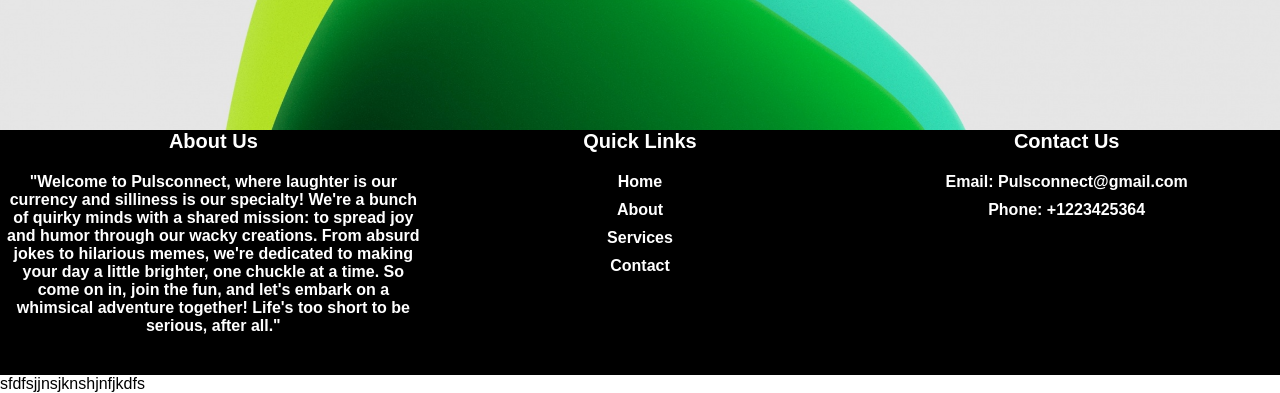
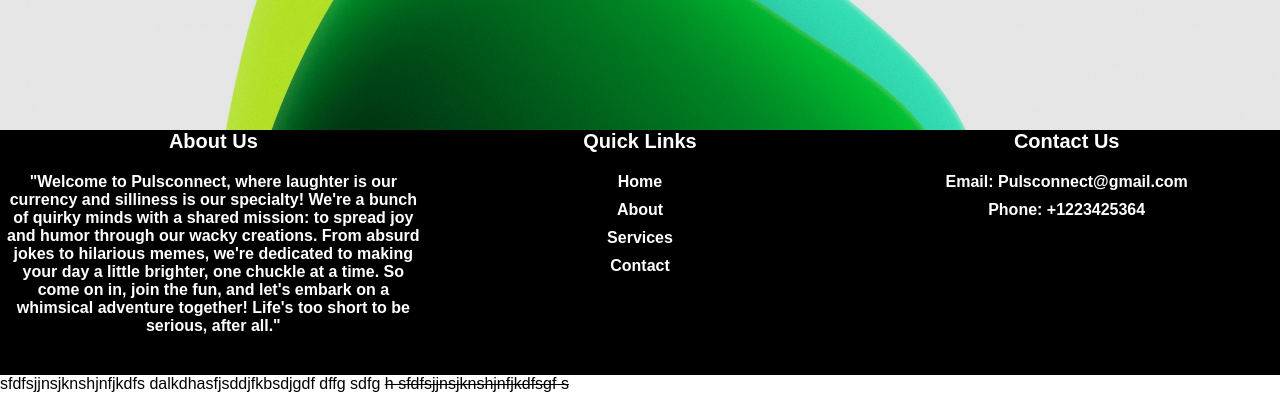
Before and after one commit to Borislav245/Pololetni-projekt, a plain HTML site: page index.html in a window 1280 px wide. Shown: the part 670-1063 px from the top of the page. Drawn offline with Linux system fonts and the light colour scheme.

Commit message:
Update index.html

```diff
--- a/index.html
+++ b/index.html
@@ -55,3 +55,12 @@
 
 
 sfdfsjjnsjknshjnfjkdfs
+
+dalkdhasfjsddjfkbsdjgdf
+
+dffg
+sdfg
+<s>h
+  sfdfsjjnsjknshjnfjkdfsgf
+  s
+</s>
```
